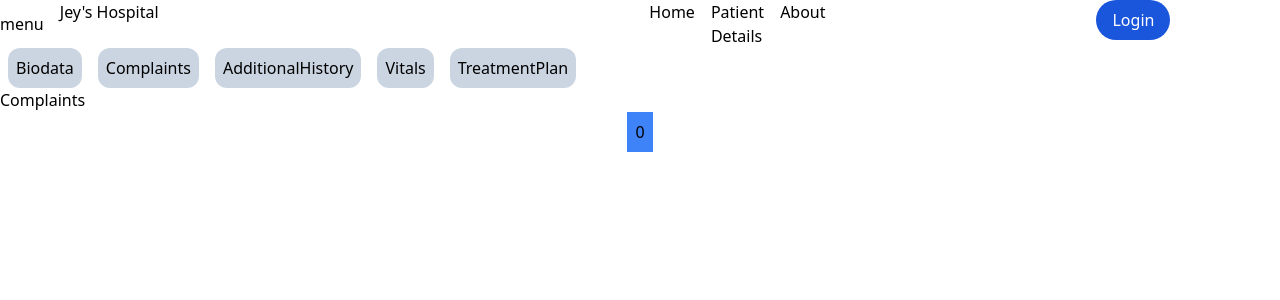
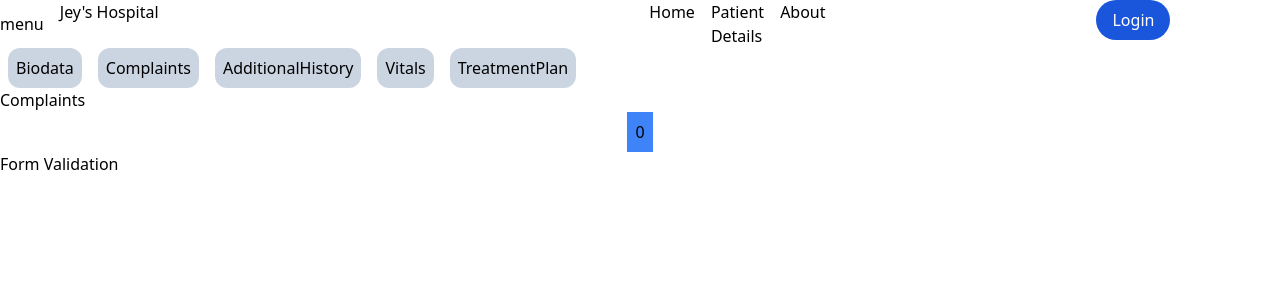
Before and after one commit to AkumuJey/healthbio, a Vue app: page /patientdetails in a window 1280 px wide. Both pictures are taken after a click on the button "Complaints". Shown: the top 300 px of the page. Built offline with nearby package versions, Linux system fonts and the light colour scheme; no server answers.

Commit message:
Very Dark. Morning Formulate and Formkit failed

```diff
--- a/package.json
+++ b/package.json
@@ -8,6 +8,7 @@
   },
   "dependencies": {
     "@braid/vue-formulate": "^2.5.3",
+    "@formkit/vue": "^1.0.0-beta.12",
     "core-js": "^3.8.3",
     "firebase": "^9.14.0",
     "flowbite": "^1.5.5",
--- a/src/components/patientDetails/Complaints.vue
+++ b/src/components/patientDetails/Complaints.vue
@@ -3,6 +3,12 @@
       <div>
           <h1>Complaints</h1>
           <button @click="num++" class="p-2 bg-blue-500 mx-auto block">{{ num }}</button>
+          <h1>Form Validation</h1>
+          <!-- <FormKit type="form">
+            <FormKit type="text" label="Name" name="name" class="p-2"/>
+            <FormKit type="email" label="Email" name="email" />
+            <input type="text">
+          </FormKit> -->
       </div>
     </div>
   </template>
@@ -10,6 +16,8 @@
   <script setup>
   import { ref } from "vue";
 
+
+
   const num = ref(0)
   </script>
 
--- a/src/main.js
+++ b/src/main.js
@@ -3,15 +3,14 @@ import App from './App.vue'
 import router from './router'
 import './assets/tailwind.css'
 // import 'flowbite'
-// import VueFormulate from '@braid/vue-formulate'
-// import { Vue } from "vue";
+// import { plugin, defaultConfig } from '@formkit/vue'
 
 import { initializeApp } from "firebase/app"
 import { getAuth } from "firebase/auth"
 import 'firebase/compat/auth'
 import 'firebase/compat/firestore'
 
-// Vue.use(VueFormulate)
+
 const firebaseConfig = {
   apiKey: "AIzaSyBM9tULdFzQbNnPaqbNahwKR5LYgr7yF6Y",
   authDomain: "health-bio.firebaseapp.com",
@@ -26,4 +25,9 @@ const app = initializeApp(firebaseConfig)
 
 const auth = getAuth(app)
 
-createApp(App).use(router).mount('#app')
+createApp(App).use(
+  router
+  ).mount('#app')
+// createApp(App).use(
+//   router, plugin, defaultConfig
+//   ).mount('#app')
```
Also changed, not shown: 1 other file (tests, documents, lock files or other folders).
